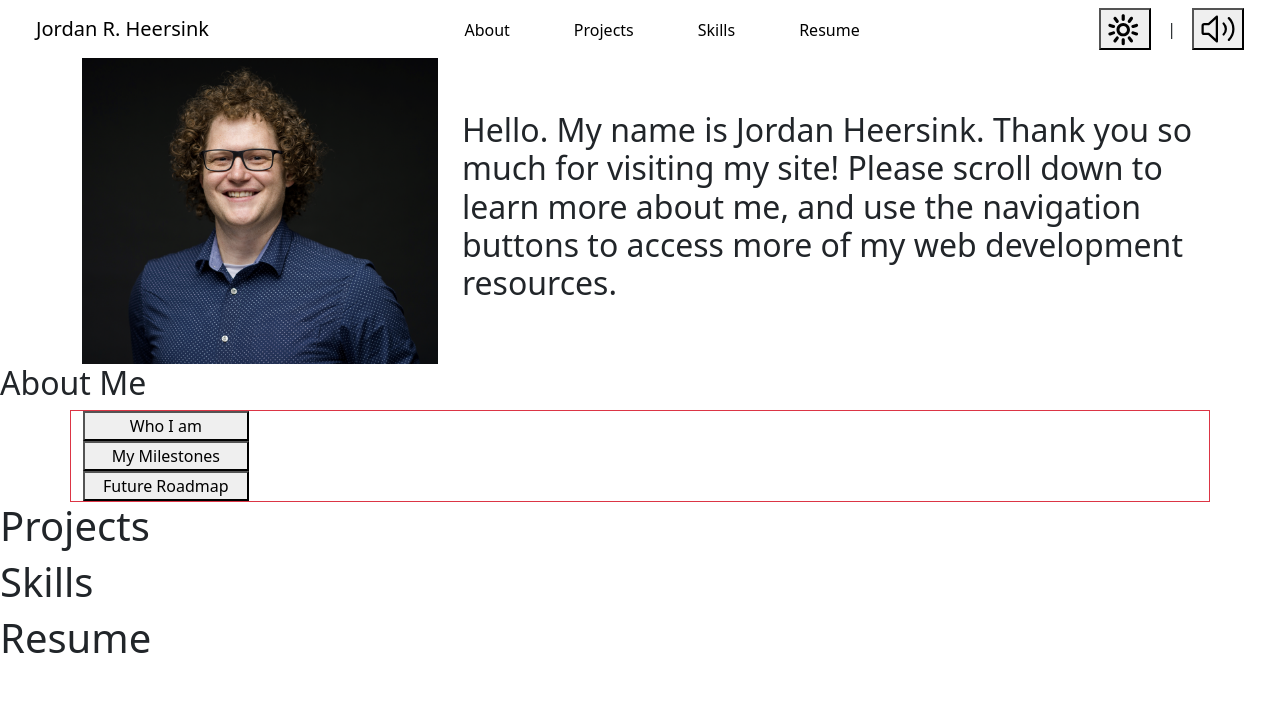
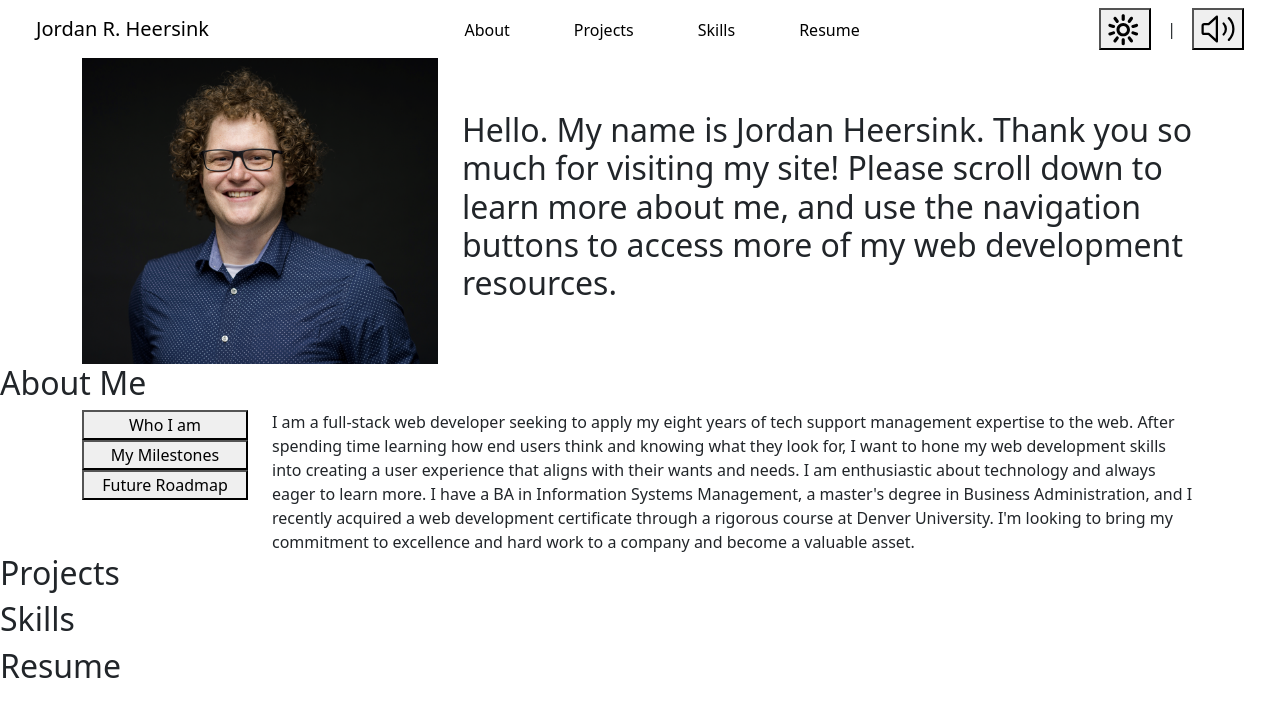
Before and after one commit to jheersink8/jrh-portfolio, a React (Vite) app: page / in a window 1280 px wide. Shown: the top 716 px of the page. Built offline with nearby package versions, Linux system fonts and the light colour scheme.

Commit message:
Resume added

```diff
--- a/src/components/Main/About/About.jsx
+++ b/src/components/Main/About/About.jsx
@@ -6,26 +6,22 @@ import { useState } from 'react';
 import './Content/styles.css';
 
 export default function About() {
-    const [style, runStyle] = useState('blurb')
-
-    const runBlurb = () => {
-        runStyle((prevStyle) => (prevStyle === 'red' ? 'blue' : 'red'));
-    };
+    const [state, setState] = useState('Blurb');
 
     return (
         <div>
             <h2>About Me</h2>
             <div className='container'>
-                <div className='row border border-danger'>
+                <div className='row'>
                     <div className='col-2 d-flex flex-column '>
-                        <button onClick={runBlurb} >Who I am</button>
-                        <button>My Milestones</button>
-                        <button >Future Roadmap</button>
+                        <button onClick={() => setState('Blurb')}>Who I am</button>
+                        <button onClick={() => setState('Milestones')}>My Milestones</button>
+                        <button onClick={() => setState('Future')}>Future Roadmap</button>
                     </div>
-                    <div  className='col-10'>
-                        {/* <Blurb className={style}/> */}
-                        {/* <Milestones timeline={timeline} /> */}
-
+                    <div className='col-10'>
+                        {state === 'Blurb' && <Blurb />}
+                        {state === 'Milestones' && <Milestones timeline={timeline} />}
+                        {state === 'Future' && <Future />}
                     </div>
                 </div>
             </div>
--- a/src/components/Main/Projects/Projects.jsx
+++ b/src/components/Main/Projects/Projects.jsx
@@ -1,7 +1,7 @@
 export default function Projects() {
     return (
         <div>
-            <h1>Projects</h1>
+            <h2>Projects</h2>
         </div>
     )
 }
--- a/src/components/Main/Resume/Resume.jsx
+++ b/src/components/Main/Resume/Resume.jsx
@@ -1,7 +1,8 @@
 export default function Resume() {
     return (
         <div>
-            <h1>Resume</h1>
+            <h2>Resume</h2>
+            <iframe src='src\components\Main\Resume\Heersink - Jordan (Resume) .pdf' width='100%' height='830px'></iframe>
         </div>
     )
 }
--- a/src/components/Main/Skills/Skills.jsx
+++ b/src/components/Main/Skills/Skills.jsx
@@ -1,7 +1,7 @@
 export default function Skills() {
     return (
         <div>
-            <h1>Skills</h1>
+            <h2>Skills</h2>
         </div>
     )
 }
```
Also changed, not shown: 1 other file (tests, documents, lock files or other folders).
